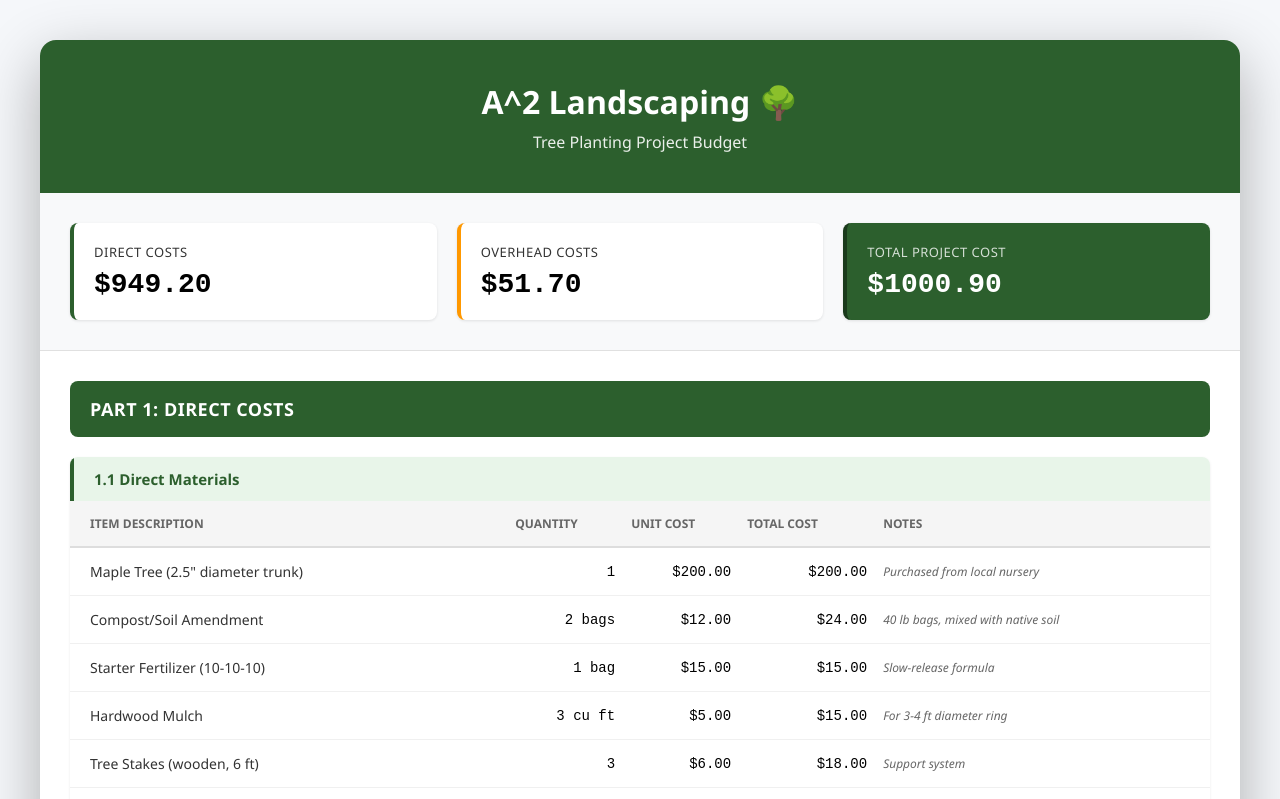
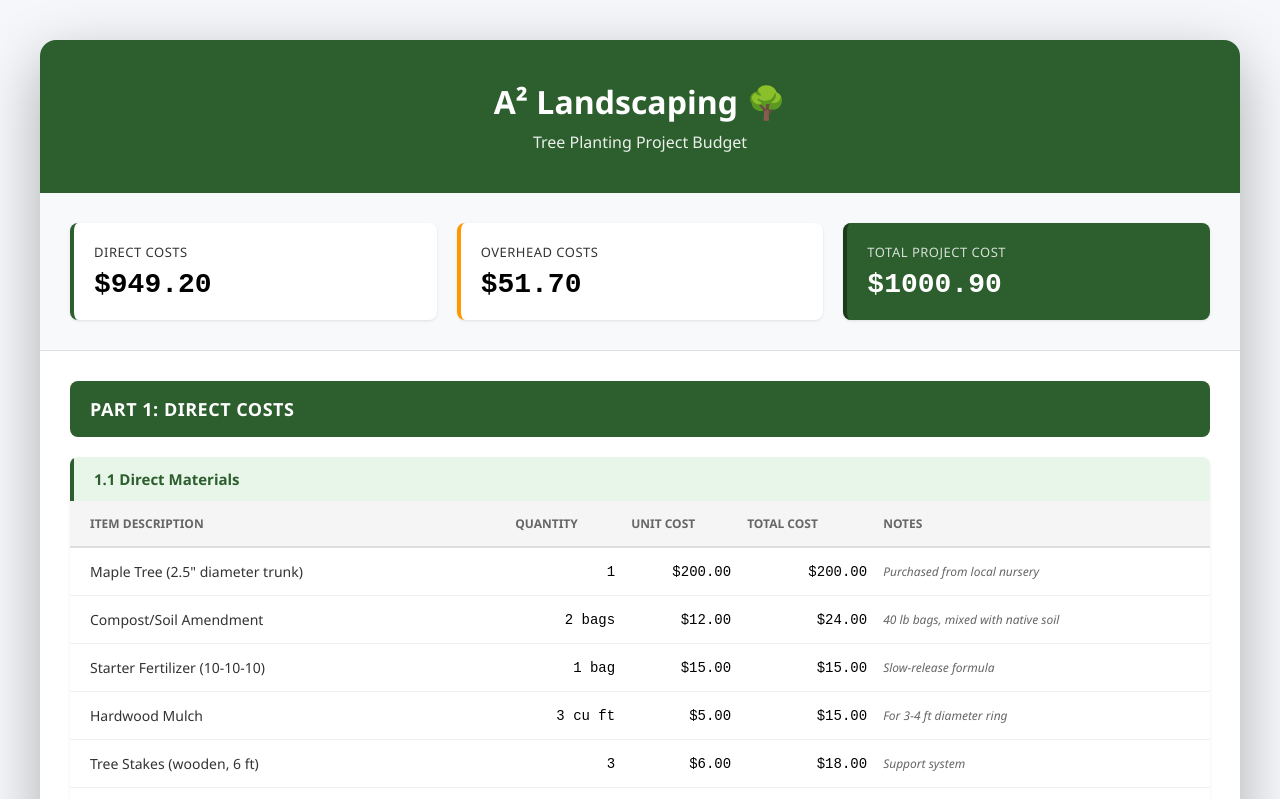
Before and after one commit to nikki0709/entr500project, a plain HTML site: page index.html in a window 1280 px wide. Shown: the top 799 px of the page. Drawn offline with Linux system fonts and the light colour scheme.

Commit message:
Add files via upload

```diff
--- a/index.html
+++ b/index.html
@@ -278,7 +278,7 @@
 <body>
     <div class="container">
         <div class="header">
-            <h1>A^2 Landscaping 🌳</h1>
+            <h1>A² Landscaping 🌳</h1>
             <p class="subtitle"> Tree Planting Project Budget</p>
         </div>
 
```
